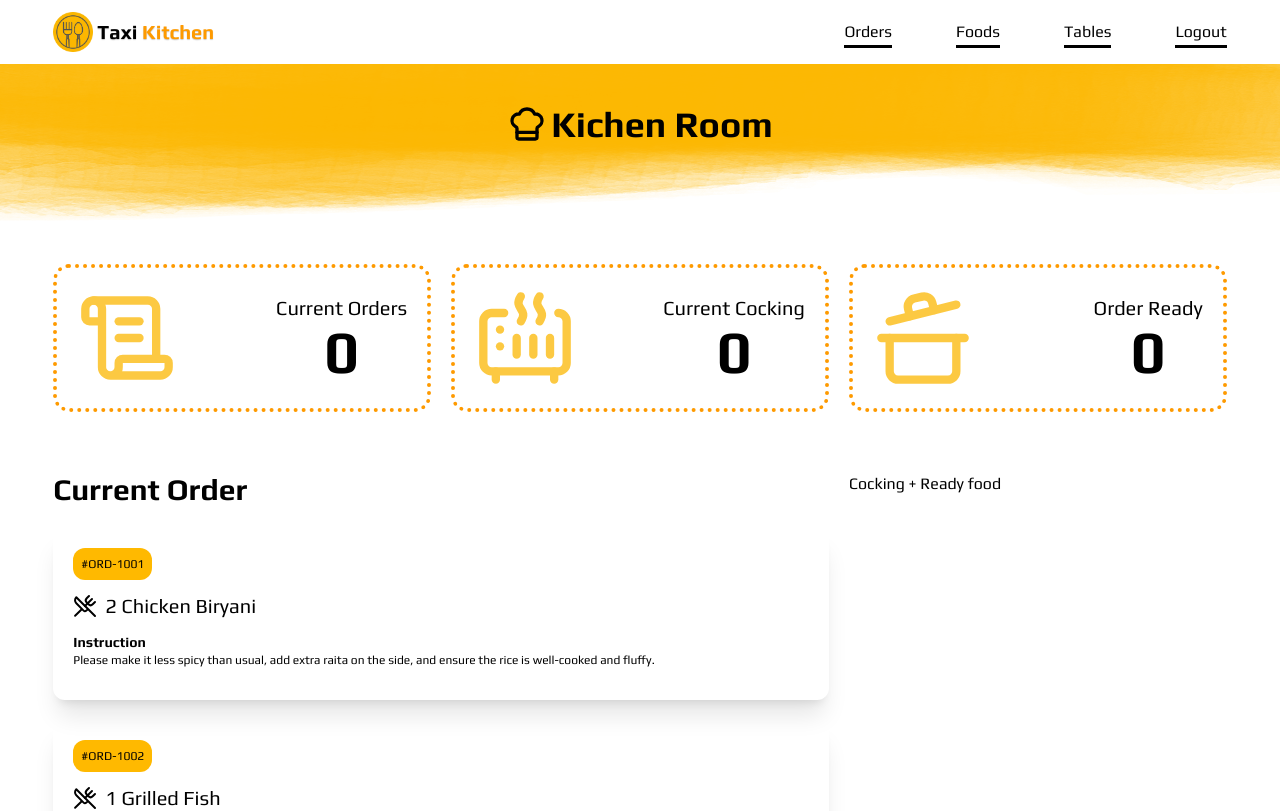
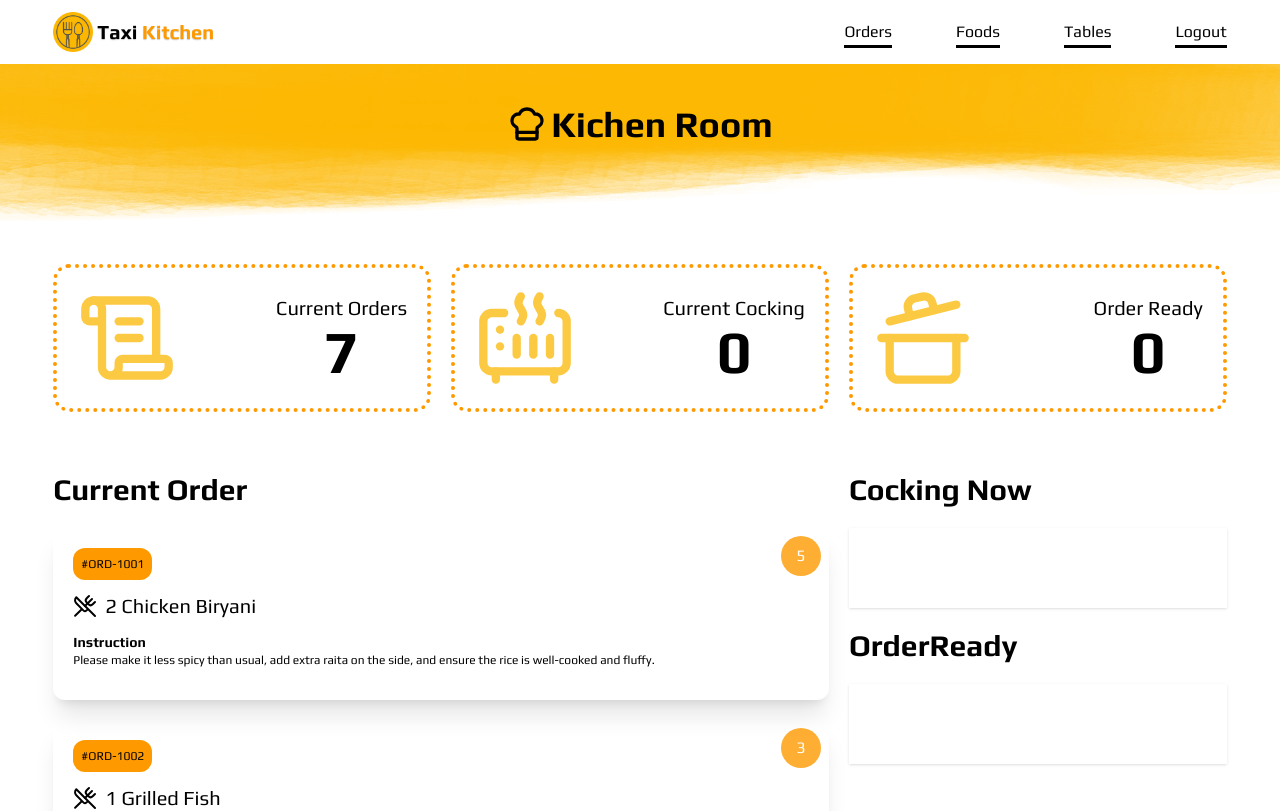
Before and after one commit to jahiddeveloper/Taxi-Kichen, a React (Vite) app: page / in a window 1280 px wide. Shown: the top 811 px of the page. Built offline with nearby package versions, Linux system fonts and the light colour scheme.

Commit message:
Cocking card is compleat

```diff
--- /dev/null
+++ b/src/Component/Cards/CockingCard.jsx
@@ -0,0 +1,39 @@
+const CookingCard = ({order}) => {
+  // Mock data
+//   const order = {
+//     order_title: "Pasta Alfredo",
+//     quantity: 2,
+//     special_instruction: "Extra cheese, no garlic",
+//   };
+
+  return (
+    <div
+      className="rounded-xl p-5 shadow hover:shadow-lg"
+      style={{
+        background: "linear-gradient(#ffffff90, #FCB700), url('/cook-bg.gif')",
+      }}
+    >
+      {/* Title */}
+      <h3 className="text-xl font-bold text-primary mb-2">
+        {order.order_title}
+      </h3>
+
+      {/* Quantity */}
+      <p className="text-lg font-semibold">
+        Quantity: <span className="text-gray-700">{order.quantity}</span>
+      </p>
+
+      {/* Special Instruction */}
+      <p className="text-xs text-gray-600 mt-2 italic">
+        {order.special_instruction}
+      </p>
+
+      {/* Static Button */}
+      <button className="px-6 mt-3 py-1 shadow text-sm hover:bg-black hover:text-white bg-white cursor-pointer rounded-xl">
+        Cooked?
+      </button>
+    </div>
+  );
+};
+
+export default CookingCard;
--- a/src/Component/Cards/OrderCard.jsx
+++ b/src/Component/Cards/OrderCard.jsx
@@ -1,10 +1,11 @@
 import { UtensilsCrossed } from "lucide-react";
 
-const OrderCard = ({ order }) => {
+const OrderCard = ({ order, handleOrder }) => {
+
   return (
-    <div className="p-5 rounded-xl shadow-xl relative space-y-3">
+    <div onClick={() => handleOrder(order)} className="p-5 rounded-xl shadow-xl relative space-y-3 cursor-pointer hover:scale-103 hover:transition duration-300">
       {/* Order Number */}
-      <p className="text-xs bg-amber-400 p-2 inline-block rounded-xl">
+      <p className="text-xs bg-amber-500 p-2 inline-block rounded-xl">
         #{order.order_no}
       </p>
 
@@ -21,7 +22,7 @@ const OrderCard = ({ order }) => {
       </div>
 
       {/* Table Number Badge */}
-      <div className="absolute right-2 top-2 w-10 h-10 flex justify-center items-center bg-primary rounded-full opacity-30 text-white">
+      <div className="absolute right-2 top-2 w-10 h-10 flex justify-center items-center bg-amber-500 rounded-full opacity-80 text-white">
         {order.table_no}
       </div>
     </div>
--- a/src/Component/OrderContainer.jsx
+++ b/src/Component/OrderContainer.jsx
@@ -1,25 +1,51 @@
-import React, { use } from "react";
+import React, { use, useState } from "react";
 import States from "./States";
 import OrderCard from "./Cards/OrderCard";
+import CookingCard from "./Cards/CockingCard";
 
 const OrderContainer = ({ loadOrder }) => {
   let order = use(loadOrder);
-  console.log(order);
+
+  let [cockingItems, setCockingItems] = useState([]);
+
+  let handleOrder = (order) => {
+    console.log(order);
+
+    let newCockingItems = [...cockingItems, order];
+    setCockingItems(newCockingItems);
+  };
+
   return (
     <div>
-      <States></States>
+      <States cockingTotal={cockingItems.length} order={order.length}></States>
 
       <section className="w-11/12 mx-auto py-5 grid grid-cols-1 lg:grid-cols-12 gap-5">
-        <div className="col-span-8">
+        <div className="lg:col-span-8">
           <h2 className="font-bold text-3xl">Current Order</h2>
           <div className="space-y-5 mt-5">
             {order.map((item) => (
-              <OrderCard key={item.id} order={item}></OrderCard>
+              <OrderCard
+                handleOrder={handleOrder}
+                key={item.id}
+                order={item}
+              ></OrderCard>
             ))}
           </div>
         </div>
 
-        <div className="col-span-4">Cocking + Ready food</div>
+        <div className="lg:col-span-4 space-y-5">
+          {/* Cocking now */}
+          <h2 className="font-bold text-3xl">Cocking Now</h2>
+          <div className="shadow-sm p-10 space-y-5">
+            {cockingItems.map((order) => (
+              <CookingCard key={order.id} order={order}></CookingCard>
+            ))}
+          </div>
+
+          {/* Order ready */}
+          <h2 className="font-bold text-3xl">OrderReady</h2>
+          <div className="shadow-sm p-10"></div>
+        </div>
       </section>
     </div>
   );
--- a/src/Component/States.jsx
+++ b/src/Component/States.jsx
@@ -1,7 +1,7 @@
 import { ScrollText, CookingPot, Heater } from "lucide-react";
 import React from "react";
 
-const States = () => {
+const States = ({order, cockingTotal}) => {
   return (
     <div className="max-w-11/12 mx-auto py-10 grid grid-cols-1 lg:grid-cols-3 gap-5">
       {/* Total Order */}
@@ -10,7 +10,7 @@ const States = () => {
           <ScrollText className="animate-pulse" color="#fcb700" size={100} />
           <div className="text-xl text-center">
             Current Orders
-            <h2 className="text-6xl font-bold">0</h2>
+            <h2 className="text-6xl font-bold">{order}</h2>
           </div>
         </div>
       </div>
@@ -21,7 +21,7 @@ const States = () => {
           <Heater className="animate-pulse" color="#fcb700" size={100} />
           <div className="text-xl text-center">
             Current Cocking
-            <h2 className="text-6xl font-bold">0</h2>
+            <h2 className="text-6xl font-bold">{cockingTotal}</h2>
           </div>
         </div>
       </div>
```
